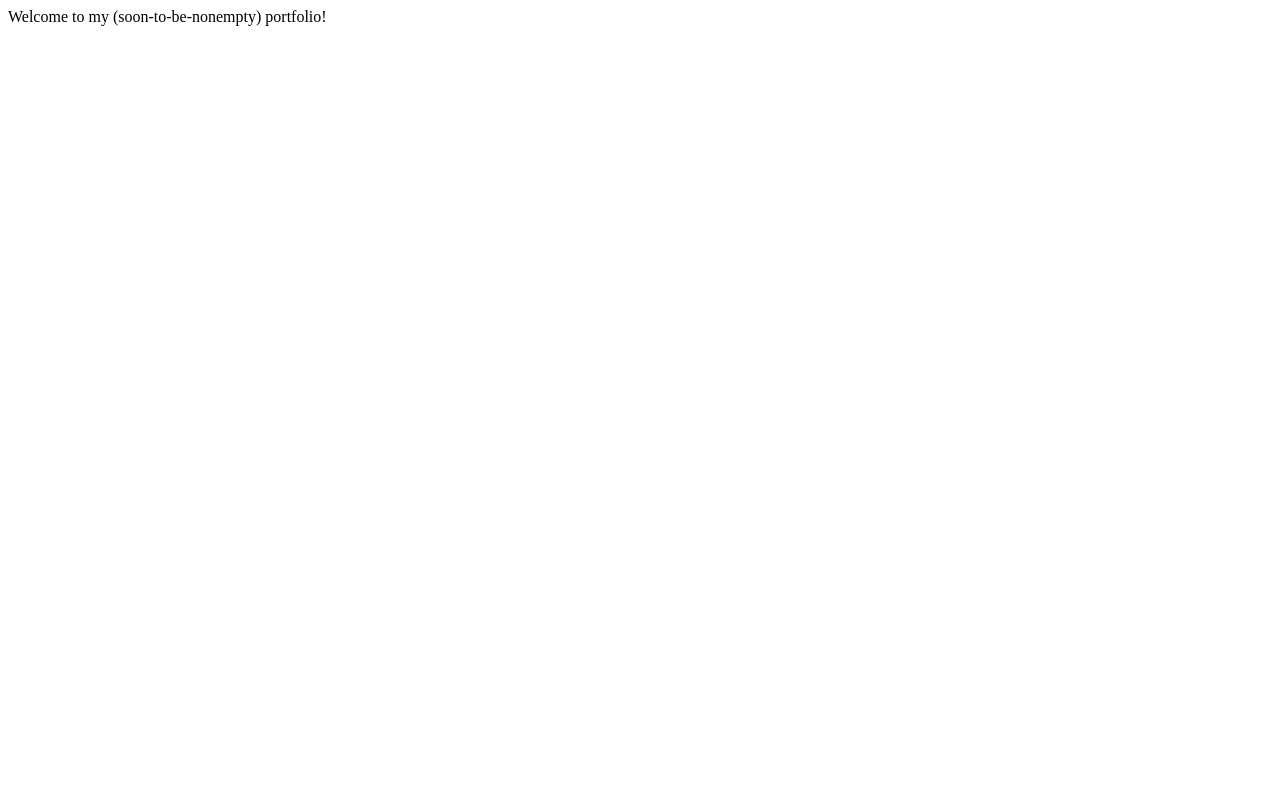
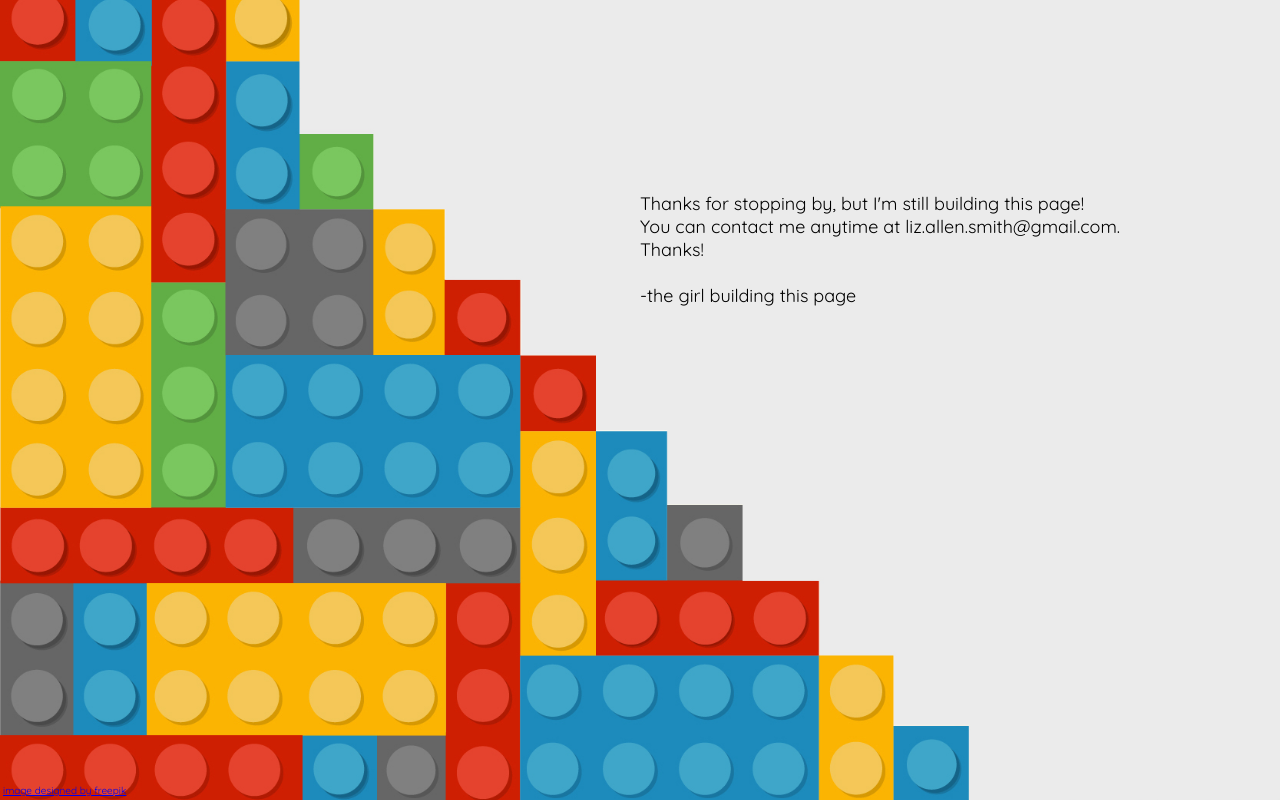
Before and after one commit to easmith2/easmith2.github.io, a plain HTML site: page index.html in a window 1280 px wide. Drawn offline with Linux system fonts and the light colour scheme.

Commit message:
still building

```diff
--- /dev/null
+++ b/application.css
@@ -0,0 +1,32 @@
+html,
+body {
+  box-sizing: border-box;
+  height: 100%;
+}
+*,
+*:before,
+*:after {
+  box-sizing: inherit;
+  margin: 0;
+  padding: 0;
+}
+.main {
+  background-image: url('./assets/images/background.jpg');
+  background-position: center center;
+  background-size: cover;
+  height: 100%;
+  font-family: Quicksand, Helvetica Neue, Helvetica, Arial, sans-serif;
+}
+.main__message {
+  width: 50%;
+  margin-left: 50%;
+  padding-top: 15%;
+  height: 100%;
+  font-size: 18px;
+}
+.main__footer {
+  position: absolute;
+  bottom: 0;
+  font-size: 10px;
+  padding: 3px;
+}
--- a/index.html
+++ b/index.html
@@ -2,8 +2,21 @@
 <html lang='en'>
 <head>
   <title>EASmith</title>
+  <link rel="stylesheet" href="application.css">
+  <link rel="stylesheet" href="https://fonts.googleapis.com/css?family=Quicksand:400"
 </head>
 <body>
-  <div>Welcome to my (soon-to-be-nonempty) portfolio!</div>
+  <div class="main">
+    <div class="main__message">
+      Thanks for stopping by, but I'm still building this page!<br />
+      You can contact me anytime at liz.allen.smith@gmail.com.<br />
+      Thanks!<br />
+      <br />
+      -the girl building this page
+    </div>
+    <div class="main__footer">
+      <a href="http://www.freepik.com">image designed by freepik</a>
+    </div>
+  </div>
 </body>
 </html>
```
Also changed, not shown: assets/images/background.jpg (added).
